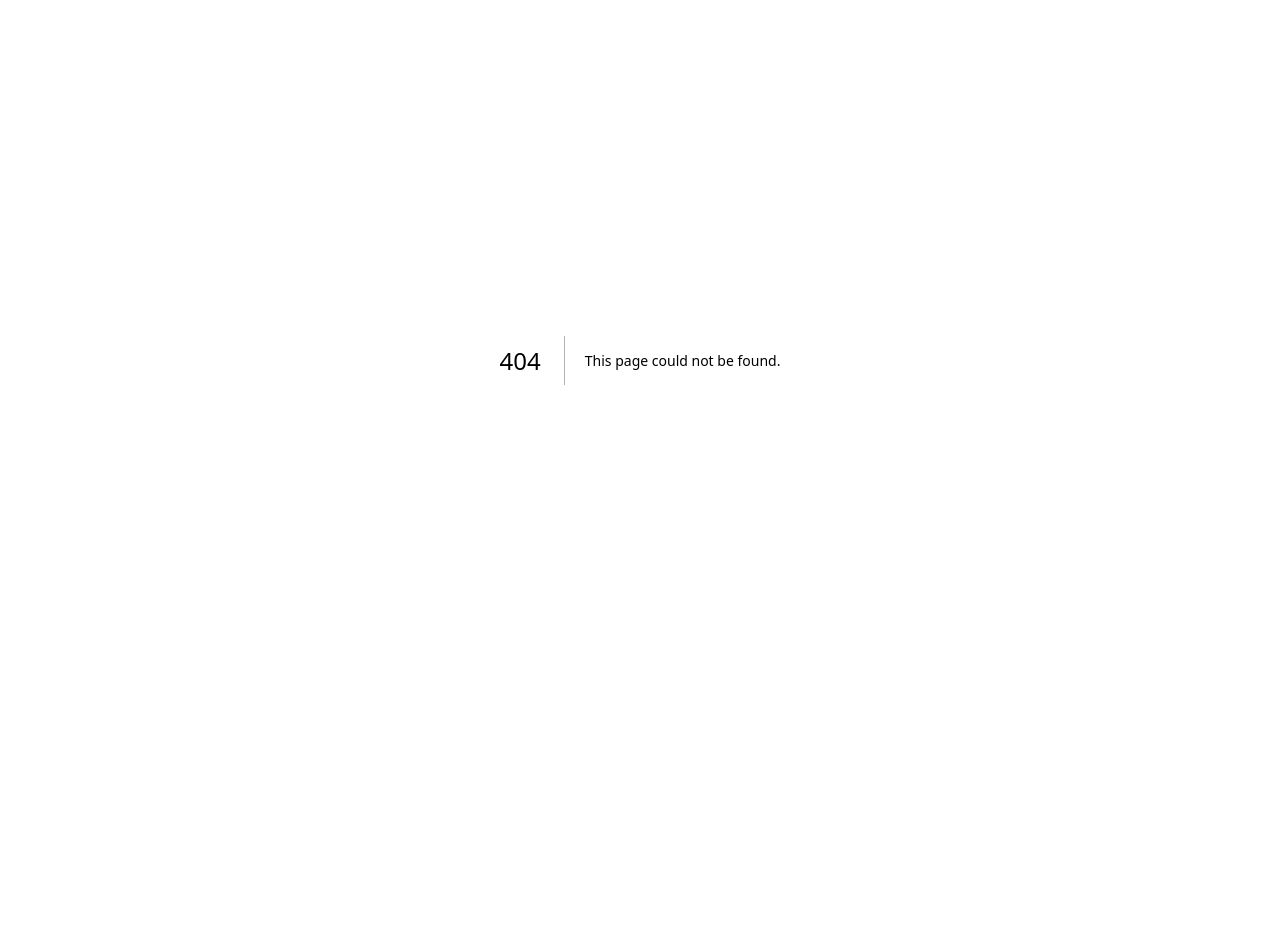
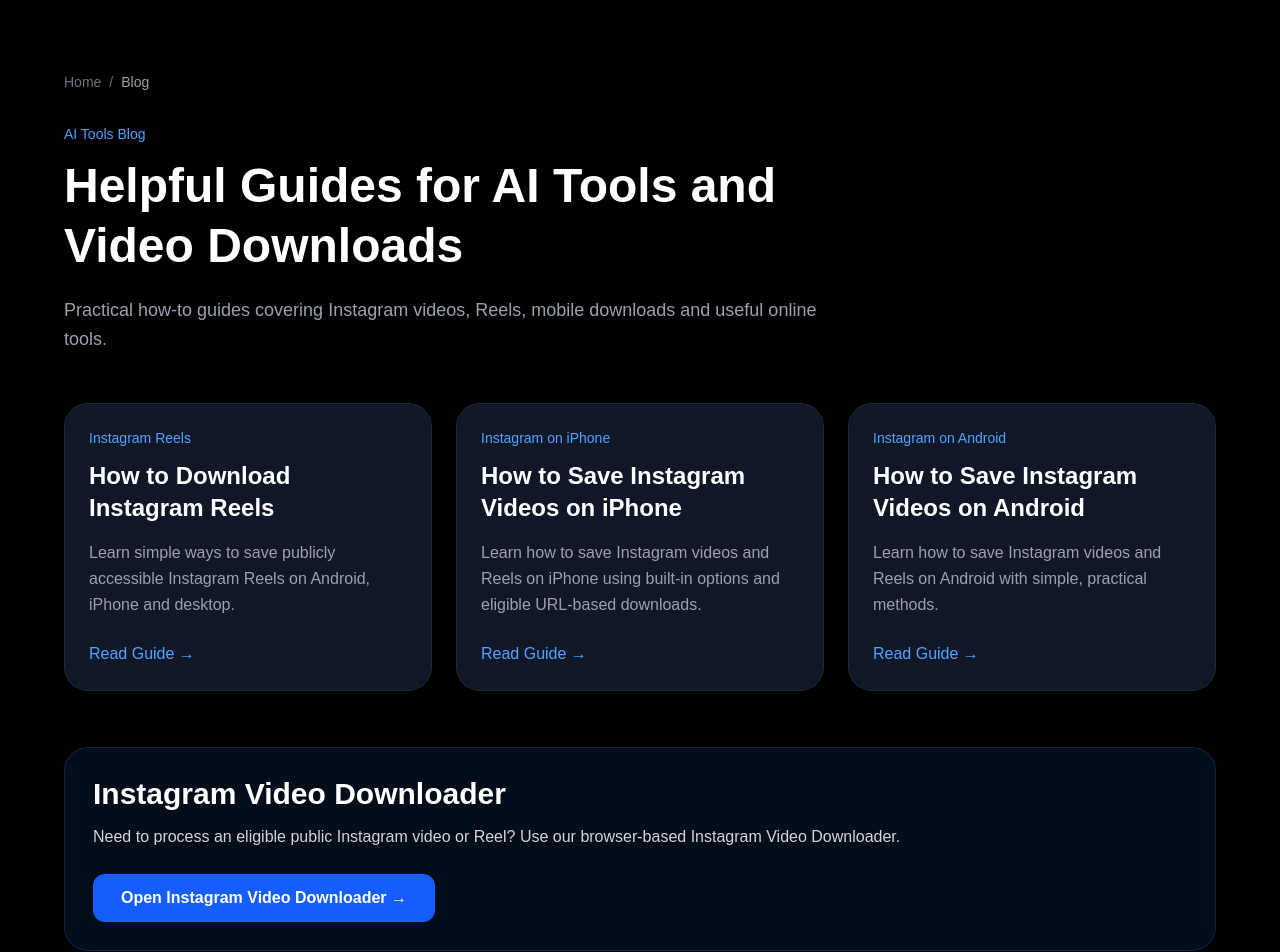
Before and after one commit to pankj00p00-dotcom/ai-tools, a Next.js app: page /blog in a window 1280 px wide. Before the commit this address had no page. Shown: the part 40-992 px from the top of the page. Before the commit the page ends 800 px from the top, so only its background shows below. Built offline with nearby package versions, Linux system fonts and the light colour scheme.

Commit message:
Add Instagram Android SEO guide

```diff
--- /dev/null
+++ b/app/blog/page.tsx
@@ -0,0 +1,163 @@
+import type { Metadata } from "next";
+import Link from "next/link";
+
+const SITE_URL = "https://ai-tools-three-rho.vercel.app";
+const PAGE_URL = `${SITE_URL}/blog`;
+
+export const metadata: Metadata = {
+  title: "AI Tools Blog – Video Downloader Guides & Tips",
+  description:
+    "Read practical guides about Instagram video downloads, Reels, Android, iPhone and other useful AI and online tool topics.",
+  robots: {
+    index: true,
+    follow: true,
+  },
+  alternates: {
+    canonical: PAGE_URL,
+  },
+  openGraph: {
+    title: "AI Tools Blog – Video Downloader Guides & Tips",
+    description:
+      "Practical guides for Instagram video downloads, Reels, Android, iPhone and more.",
+    url: PAGE_URL,
+    siteName: "AI Tools",
+    type: "website",
+  },
+  twitter: {
+    card: "summary_large_image",
+    title: "AI Tools Blog – Video Downloader Guides & Tips",
+    description:
+      "Practical guides for Instagram video downloads, Reels, Android, iPhone and more.",
+  },
+};
+
+const articles = [
+  {
+    title: "How to Download Instagram Reels",
+    description:
+      "Learn simple ways to save publicly accessible Instagram Reels on Android, iPhone and desktop.",
+    href: "/blog/how-to-download-instagram-reels",
+    label: "Instagram Reels",
+  },
+  {
+    title: "How to Save Instagram Videos on iPhone",
+    description:
+      "Learn how to save Instagram videos and Reels on iPhone using built-in options and eligible URL-based downloads.",
+    href: "/blog/how-to-save-instagram-videos-on-iphone",
+    label: "Instagram on iPhone",
+  },
+  {
+    title: "How to Save Instagram Videos on Android",
+    description:
+      "Learn how to save Instagram videos and Reels on Android with simple, practical methods.",
+    href: "/blog/how-to-save-instagram-videos-on-android",
+    label: "Instagram on Android",
+  },
+];
+
+export default function BlogPage() {
+  return (
+    <main className="min-h-screen bg-black text-white px-6 pt-28 pb-20">
+      <div className="max-w-6xl mx-auto">
+        <nav
+          aria-label="Breadcrumb"
+          className="text-sm text-gray-500 mb-8"
+        >
+          <Link
+            href="/"
+            className="hover:text-white transition"
+          >
+            Home
+          </Link>
+
+          <span className="mx-2">/</span>
+
+          <span className="text-gray-400">
+            Blog
+          </span>
+        </nav>
+
+        <header className="max-w-3xl">
+          <p className="text-sm text-blue-400 font-medium">
+            AI Tools Blog
+          </p>
+
+          <h1 className="text-4xl md:text-5xl font-bold mt-3 leading-tight">
+            Helpful Guides for AI Tools and Video Downloads
+          </h1>
+
+          <p className="text-gray-400 text-lg leading-relaxed mt-5">
+            Practical how-to guides covering Instagram videos, Reels,
+            mobile downloads and useful online tools.
+          </p>
+        </header>
+
+        <section className="mt-12">
+          <div className="grid md:grid-cols-3 gap-6">
+            {articles.map((article) => (
+              <article
+                key={article.href}
+                className="rounded-3xl border border-gray-800 bg-gray-900 p-6"
+              >
+                <p className="text-sm text-blue-400">
+                  {article.label}
+                </p>
+
+                <h2 className="text-2xl font-bold mt-3">
+                  {article.title}
+                </h2>
+
+                <p className="text-gray-400 mt-4 leading-relaxed">
+                  {article.description}
+                </p>
+
+                <Link
+                  href={article.href}
+                  className="inline-block mt-6 text-blue-400 hover:text-blue-300 font-medium"
+                >
+                  Read Guide →
+                </Link>
+              </article>
+            ))}
+          </div>
+        </section>
+
+        <section className="mt-14 rounded-3xl border border-blue-500/20 bg-blue-500/10 p-7">
+          <h2 className="text-2xl md:text-3xl font-bold">
+            Instagram Video Downloader
+          </h2>
+
+          <p className="text-gray-300 mt-3 leading-relaxed">
+            Need to process an eligible public Instagram video or Reel?
+            Use our browser-based Instagram Video Downloader.
+          </p>
+
+          <Link
+            href="/tools/instagram-video-downloader"
+            className="inline-block mt-6 bg-blue-600 hover:bg-blue-700 px-7 py-3 rounded-xl font-semibold transition"
+          >
+            Open Instagram Video Downloader →
+          </Link>
+        </section>
+
+        <section className="mt-14">
+          <h2 className="text-2xl md:text-3xl font-bold">
+            More AI Tools
+          </h2>
+
+          <p className="text-gray-400 mt-3">
+            Explore the full AI tools directory for writing, images,
+            video, coding, SEO and productivity.
+          </p>
+
+          <Link
+            href="/tools"
+            className="inline-block mt-5 text-blue-400 hover:text-blue-300"
+          >
+            Browse All AI Tools →
+          </Link>
+        </section>
+      </div>
+    </main>
+  );
+}
```
